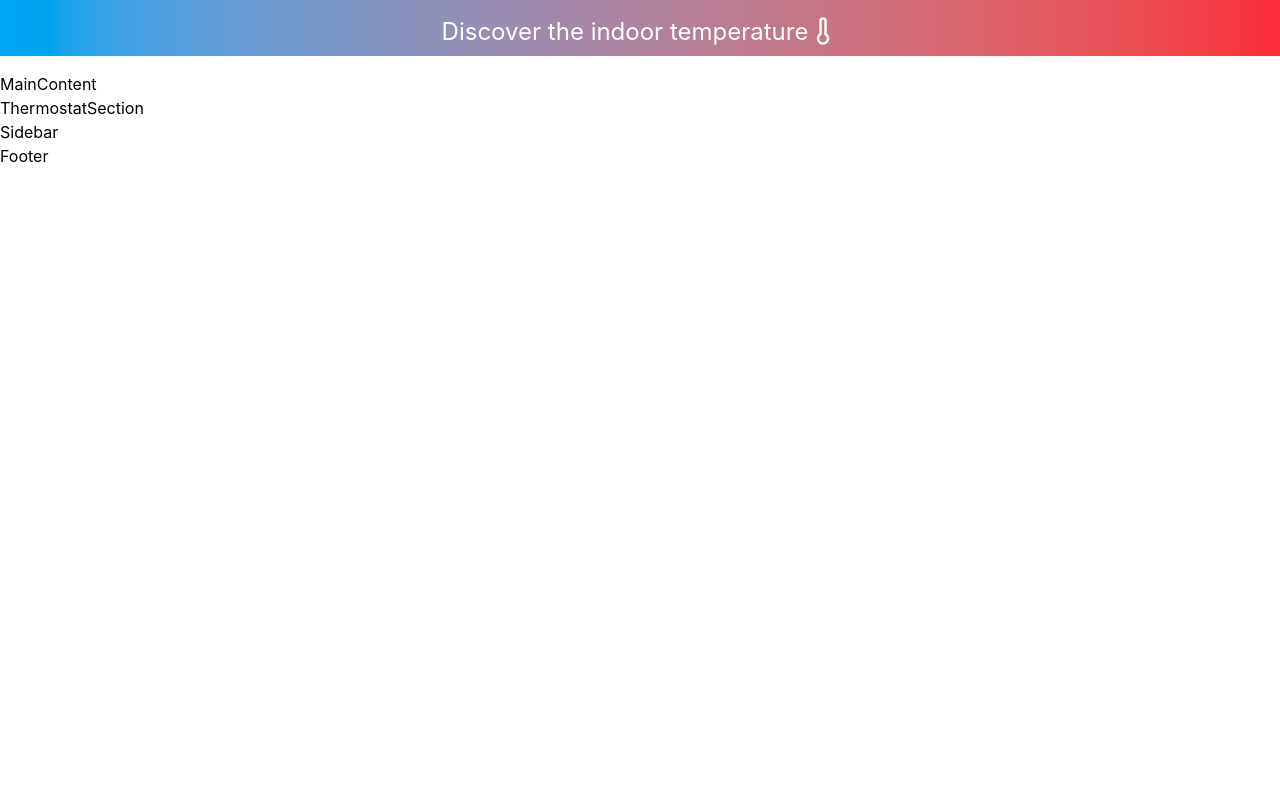
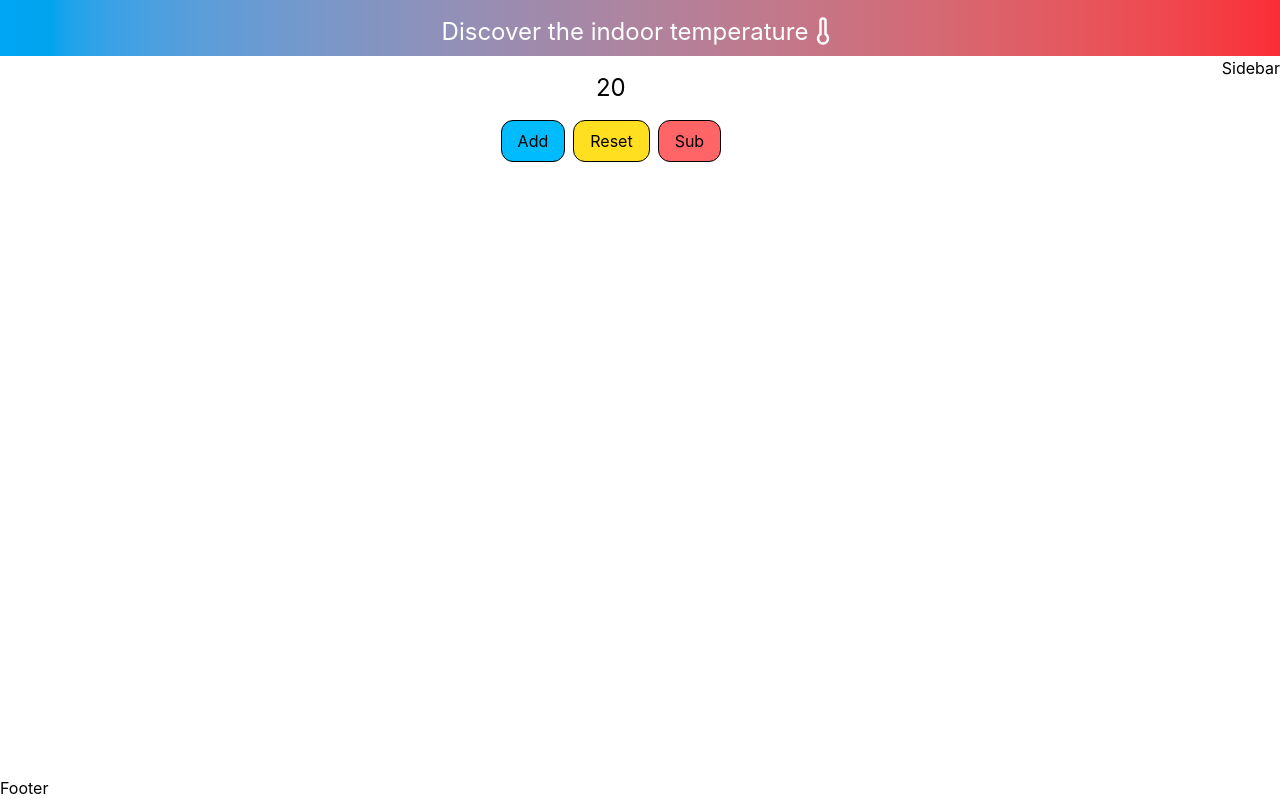
Before and after one commit to mariarita-depierro/react-context, a React (Vite) app: page / in a window 1280 px wide. Built offline with nearby package versions, Linux system fonts and the light colour scheme.

Commit message:
add MainContent

```diff
--- a/src/App.jsx
+++ b/src/App.jsx
@@ -5,12 +5,17 @@ import Footer from "./components/layouts/Footer";
 
 function App() {
   return (
-    <>
+    <div className="flex flex-col min-h-dvh">
       <Header />
-      <MainContent />
-      <Sidebar />
-      <Footer />
-    </>
+      <div className="flex flex-col flex-1">
+        <div className="flex flex-1">
+          <MainContent />
+          <Sidebar />
+        </div>
+
+        <Footer />
+      </div>
+    </div>
   );
 }
 
--- a/src/components/layouts/Header.jsx
+++ b/src/components/layouts/Header.jsx
@@ -2,7 +2,7 @@ import { Thermometer } from "lucide-react";
 
 export default function Header() {
   return (
-    <header className="flex text-white justify-center p-4 mb-4 h-14 bg-linear-to-r from-sky-500 to-red-500">
+    <header className="flex text-white justify-center p-4 h-14 bg-linear-to-r from-sky-500 to-red-500">
       <h1 className="text-2xl ">Discover the indoor temperature</h1>
       <Thermometer size={30} />
     </header>
--- a/src/components/layouts/MainContent.jsx
+++ b/src/components/layouts/MainContent.jsx
@@ -1,10 +1,48 @@
-import ThermostatSection from "../sections/ThermostatSection";
+import { useState } from "react";
+/* import ThermostatSection from "../sections/ThermostatSection"; */
 
 export default function MainContent() {
+  const [temperature, setTemperature] = useState(20);
+
+  function handleSetTemperature() {
+    setTemperature((actual) => actual + 1);
+  }
+
+  function handleSubtractTemperature() {
+    setTemperature((actual) => actual - 1);
+  }
+
+  function handleResetTemperature() {
+    setTemperature(20);
+  }
+
   return (
-    <div>
-      <h2>MainContent</h2>
-      <ThermostatSection />
-    </div>
+    <main className="grow m-4">
+      <section className="flex flex-col">
+        <h2 className="text-2xl mb-4 text-center">{temperature}</h2>
+        <div className="flex gap-2 self-center">
+          <button
+            className="border bg-sky-400 py-2 px-4 rounded-xl"
+            onClick={handleSetTemperature}
+          >
+            Add
+          </button>
+          <button
+            className="border bg-yellow-300 py-2 px-4 rounded-xl"
+            onClick={handleResetTemperature}
+          >
+            Reset
+          </button>
+          <button
+            className="border bg-red-400 py-2 px-4 rounded-xl"
+            onClick={handleSubtractTemperature}
+          >
+            Sub
+          </button>
+        </div>
+      </section>
+
+      {/* <ThermostatSection /> */}
+    </main>
   );
 }
```
